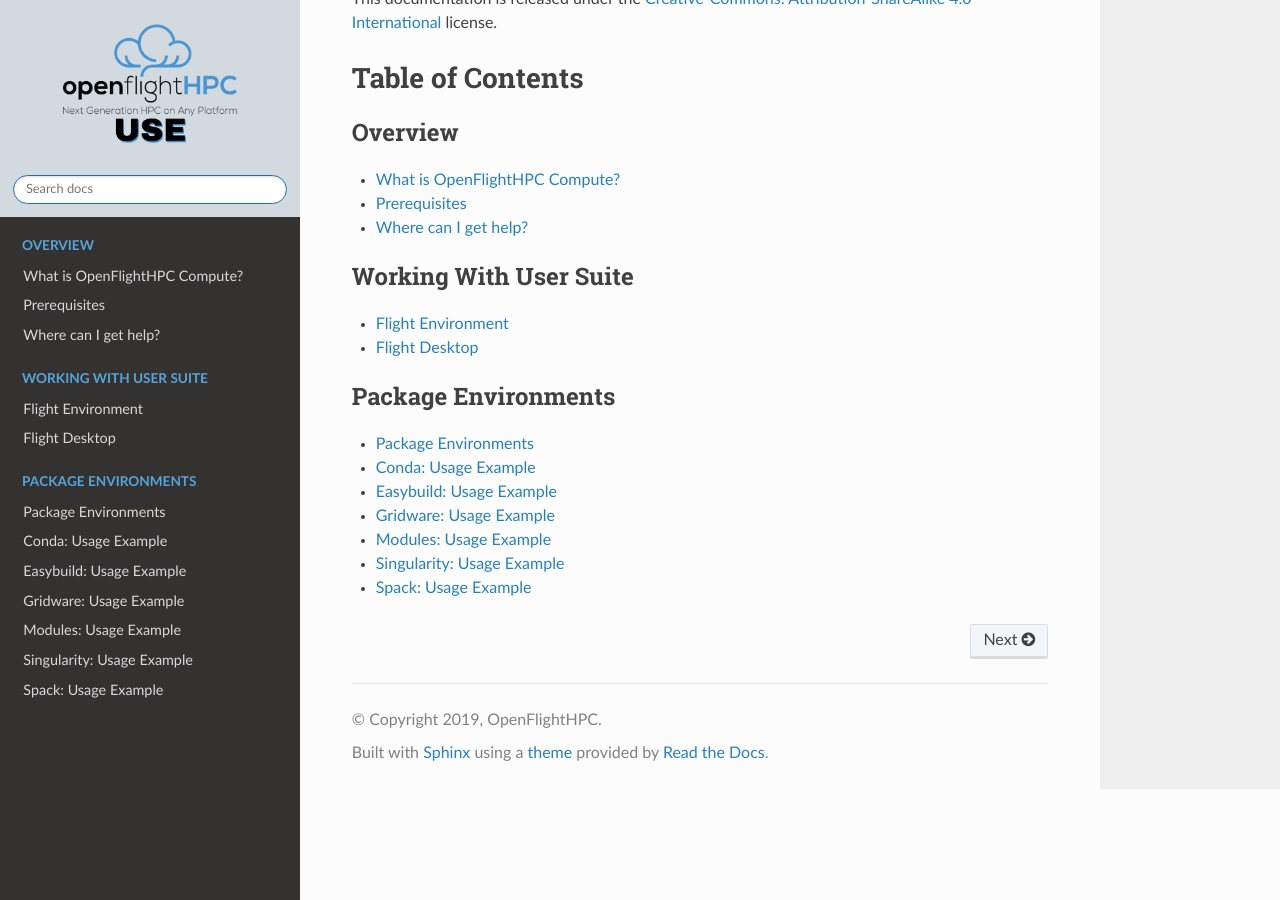
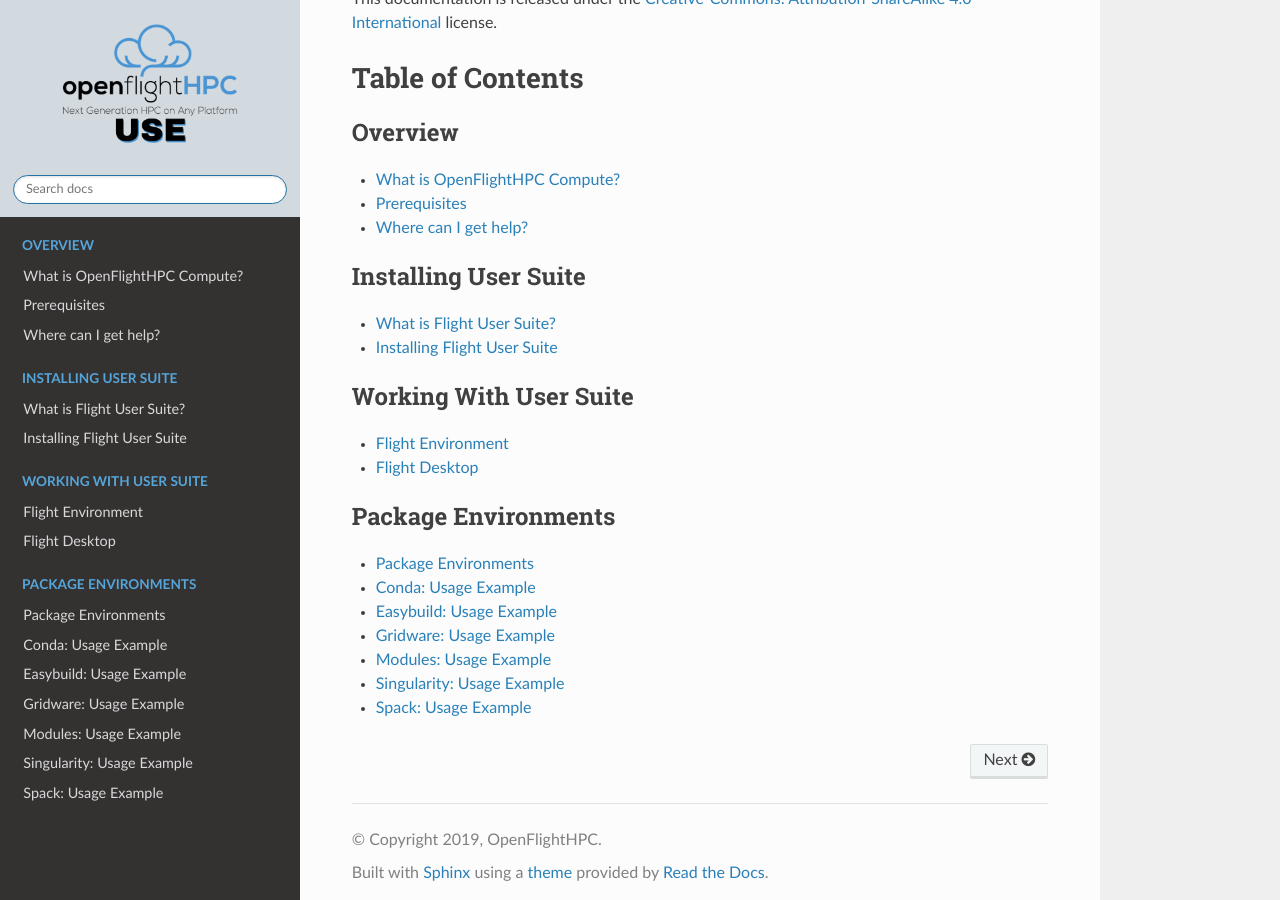
Before and after one commit to openflighthpc/use.openflighthpc.org, a Sphinx documentation site: the page built from docs/source/index.rst, in a window 1280 px wide and 900 px high, scrolled down 532 px. Built offline with Sphinx 7.4.7 and the Read the Docs theme 2.0.0, drawn with Linux system fonts in a browser that asks for light colours; some of the changed lines change nothing that is shown.

Commit message:
Add installation instructions for User Suite

```diff
--- a/docs/source/index.rst
+++ b/docs/source/index.rst
@@ -32,6 +32,13 @@
 
 .. toctree::
    :maxdepth: 1
+   :caption: Installing User Suite
+   :name: installing-user-suite
+
+   installing-user-suite/install
+
+.. toctree::
+   :maxdepth: 1
    :caption: Working With User Suite
    :name: working-with-user-suite
 
--- /dev/null
+++ b/docs/source/installing-user-suite/install.rst
@@ -0,0 +1,74 @@
+.. _install:
+
+What is Flight User Suite?
+--------------------------
+
+The Flight User Suite is a collection of environment tools that provide users with easy and intuitive ways to manage the software and desktop sessions in a research envrionment. The purpose of these tools is to get researchers started with HPC as quickly as possible without needing to worry about their environment, leaving them to do what they do best - research!
+
+The tools are non-intrusive to the research environment, defaulting to a "deactivated" state. Leaving admins and users free to configure and utilise their systems how they want.
+
+Flight User Suite is made up of the following tools:
+
+- Runway: Flight Runway provides a self-contained Ruby environment and an entrypoint for accessing the other flight tools
+- Env: Flight Env provides access to, and management of, various software managers to ensure access to a wide variety of HPC applications
+- Desktop: Flight Desktop provides an intuitive tool for launching VNC-ready virtual desktops of many different desktop environments (gnome, xterm, kde, etc)
+- Starter: Flight Starter provides profile scripts for integrating the user suite into the shell environment
+
+Installing Flight User Suite
+----------------------------
+
+The OpenFlight project packages tools as RPMs and hosts them in a yum repository that can be quickly installed via a release RPM.
+
+Adding the OpenFlight Yum Repositories
+^^^^^^^^^^^^^^^^^^^^^^^^^^^^^^^^^^^^^^
+
+- Install the OpenFlight release RPM::
+
+    [flight@gateway1 ~]$ yum install https://repo.openflighthpc.org/openflight/centos/7/x86_64/openflighthpc-release-2-1.noarch.rpm
+
+- Rebuild the yum cache::
+
+    [flight@gateway1 ~]$ yum makecache
+
+Now the OpenFlight repositories are installed. There are 3 repositories available - production (enabled by default), dev (providing development releases of tools) and vault (access to old, unsupported versions and retired tools).
+
+
+Installation Method 1: Quick
+^^^^^^^^^^^^^^^^^^^^^^^^^^^^
+
+The quickest and simplest way to get up and running with the user suite is to simply install the group package for the tools. This will ensure that compatible versions of all the tools are installed.
+
+- Install the user suite RPM::
+
+    [flight@gateway1 ~]$ yum install flight-user-suite
+
+Installation Method 2: Slightly Less Quick
+^^^^^^^^^^^^^^^^^^^^^^^^^^^^^^^^^^^^^^^^^^
+
+Each tool in the user suite is also available through the repositories and can be installed one at a time.
+
+- Install the Flight Runway RPM::
+
+    [flight@gateway1 ~]$ yum install flight-runway
+
+- Install Flight Env RPM::
+
+    [flight@gateway1 ~]$ yum install flight-env
+
+- Install Flight Desktop RPM::
+
+    [flight@gateway1 ~]$ yum install flight-desktop
+
+- Install Flight Starter RPM::
+
+    [flight@gateway1 ~]$ yum install flight-starter
+
+Installation Method 3: Manual
+^^^^^^^^^^^^^^^^^^^^^^^^^^^^^
+
+For those who wish to have more control over their installation, all of the Flight User Suite tools have manual installation instructions in the READMEs on GitHub.
+
+- Flight Runway - https://github.com/openflighthpc/flight-runway#manual-installation
+- Flight Env - https://github.com/openflighthpc/flight-env#installation
+- Flight Desktop - https://github.com/openflighthpc/flight-desktop#from-source
+- Flight Starter - https://github.com/openflighthpc/flight-starter#installation
```
